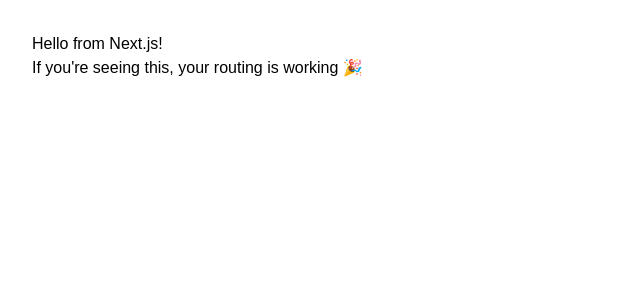
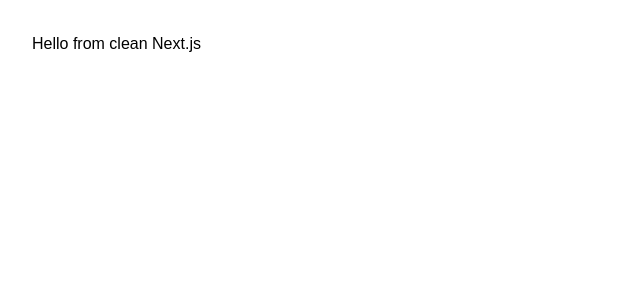
Before and after one commit to KishoreKaseebhotla2025/streeteats-landing, a Next.js app: page / in a window 1280 px wide. Shown: the top 300 px of the page, without its empty margins (0-640 px from the left). Built offline with nearby package versions, Linux system fonts and the light colour scheme.

Commit message:
trimming the fat...

```diff
--- a/pages/index.js
+++ b/pages/index.js
@@ -2,8 +2,7 @@
 export default function Home() {
   return (
     <div style={{ padding: "2rem", fontFamily: "sans-serif" }}>
-      <h1>Hello from Next.js!</h1>
-      <p>If you're seeing this, your routing is working 🎉</p>
+      <h1>Hello from clean Next.js</h1>
     </div>
-  )
+  );
 }
```
